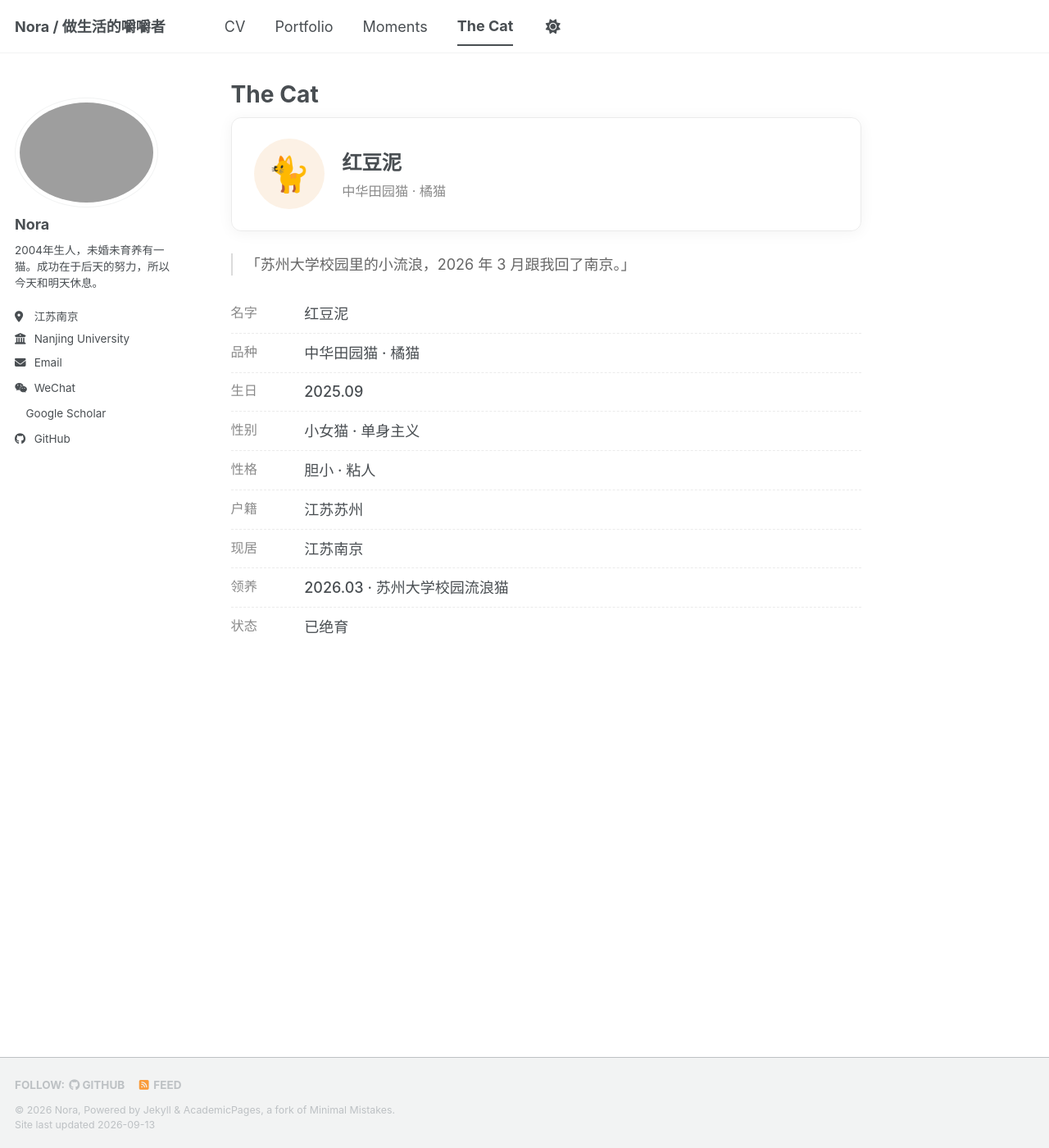
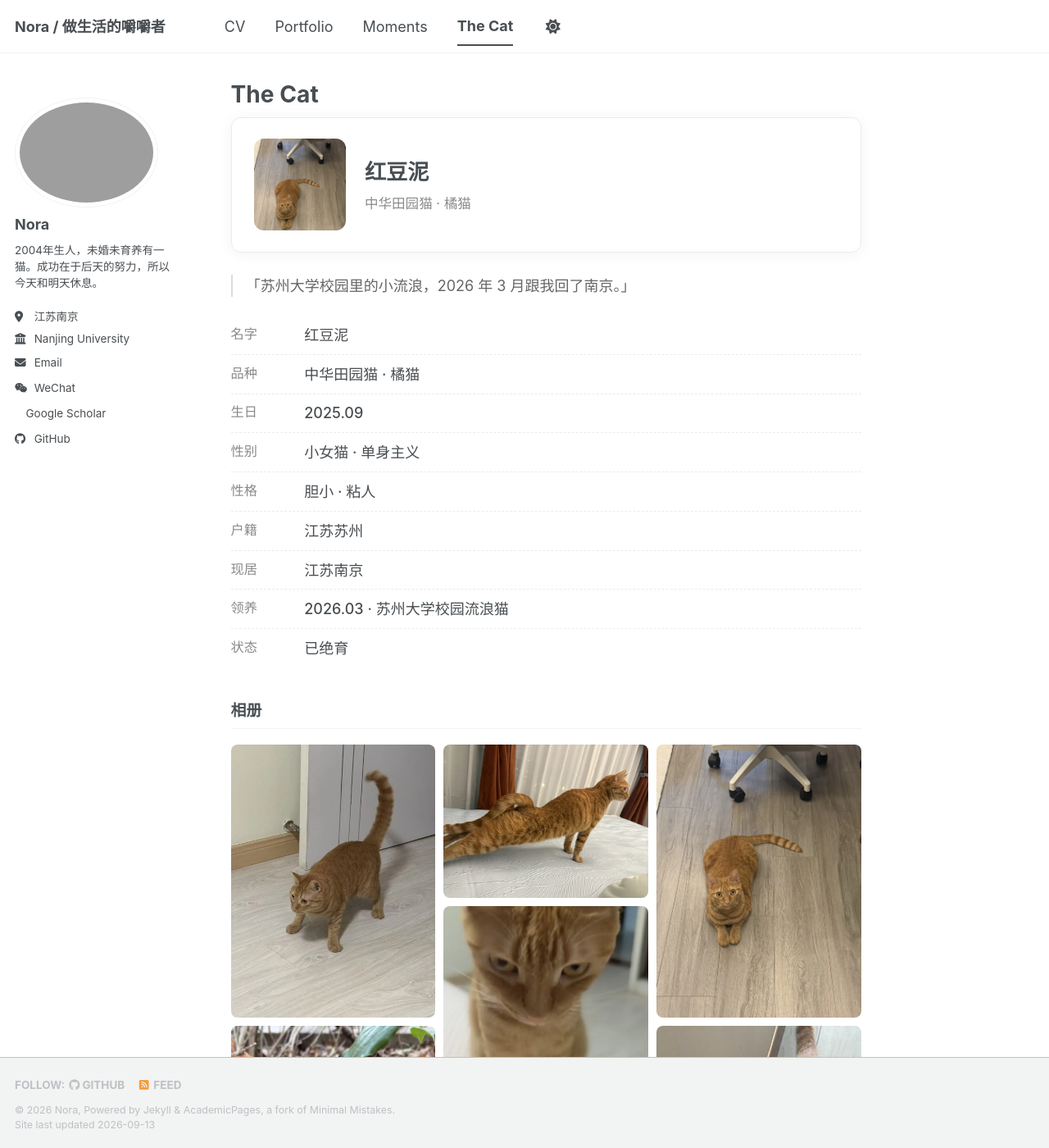
Before and after one commit to Nora1lib/Nora1lib.github.io, a Jekyll site: the page built from _pages/cat.html, in a window 1280 px wide and 1400 px high. Shown: the whole window at 82% size. Built offline with Jekyll 4.4.1, drawn with Linux system fonts in a browser that asks for light colours; a style sheet for code colours, icons or effects is not loaded.

Commit message:
小猫档案：加入真实照片与瀑布流相册
- 上传 9 张红豆泥的照片，压缩为 WebP（共 0.8 MB，原 20 MB）
- 头像使用第 7 张特写的智能方形裁切
- 相册采用瀑布流布局，保持图片原始比例不裁剪
- 点击照片可放大查看

```diff
--- a/_pages/cat.html
+++ b/_pages/cat.html
@@ -9,7 +9,7 @@ classes: wide
 <div class="cat">
 
   <div class="cat-card">
-    <div class="cat-card__avatar">🐈</div>
+    <div class="cat-card__photo"><img src="/images/cat/cat-avatar.webp" alt="红豆泥"></div>
     <div class="cat-card__info">
       <div class="cat-card__name">红豆泥</div>
       <div class="cat-card__sub">中华田园猫 · 橘猫</div>
@@ -30,41 +30,120 @@ classes: wide
     <div class="cat-row"><span class="cat-row__k">状态</span><span class="cat-row__v">已绝育</span></div>
   </div>
 
+  <h2 class="cat-h">相册</h2>
+
+  <div class="cat-gallery">
+    <a class="cat-zoom" href="/images/cat/cat-01.webp"><img src="/images/cat/cat-01.webp" alt="红豆泥的照片 1" loading="lazy"></a>
+    <a class="cat-zoom" href="/images/cat/cat-02.webp"><img src="/images/cat/cat-02.webp" alt="红豆泥的照片 2" loading="lazy"></a>
+    <a class="cat-zoom" href="/images/cat/cat-03.webp"><img src="/images/cat/cat-03.webp" alt="红豆泥的照片 3" loading="lazy"></a>
+    <a class="cat-zoom" href="/images/cat/cat-04.webp"><img src="/images/cat/cat-04.webp" alt="红豆泥的照片 4" loading="lazy"></a>
+    <a class="cat-zoom" href="/images/cat/cat-05.webp"><img src="/images/cat/cat-05.webp" alt="红豆泥的照片 5" loading="lazy"></a>
+    <a class="cat-zoom" href="/images/cat/cat-06.webp"><img src="/images/cat/cat-06.webp" alt="红豆泥的照片 6" loading="lazy"></a>
+    <a class="cat-zoom" href="/images/cat/cat-07.webp"><img src="/images/cat/cat-07.webp" alt="红豆泥的照片 7" loading="lazy"></a>
+    <a class="cat-zoom" href="/images/cat/cat-08.webp"><img src="/images/cat/cat-08.webp" alt="红豆泥的照片 8" loading="lazy"></a>
+    <a class="cat-zoom" href="/images/cat/cat-09.webp"><img src="/images/cat/cat-09.webp" alt="红豆泥的照片 9" loading="lazy"></a>
+  </div>
+
 </div>
 
 <style>
-  .cat-card { display: flex; align-items: center; gap: 1.2em;
+  .cat-card { display: flex; align-items: center; gap: 1.3em;
               padding: 1.4em 1.5em; margin: 0 0 1.5em;
               border: 1px solid rgba(0,0,0,.08); border-radius: 12px;
               box-shadow: 0 2px 18px rgba(0,0,0,.05); }
-  .cat-card__avatar { flex: 0 0 auto; width: 86px; height: 86px;
-                      display: flex; align-items: center; justify-content: center;
-                      font-size: 42px; line-height: 1;
-                      background: rgba(232, 154, 74, .14);
-                      border-radius: 50%; }
-  .cat-card__name { font-size: 1.35em; font-weight: 600; margin-bottom: .2em; }
-  .cat-card__sub { font-size: .9em; color: #8a8a8a; }
+  .cat-card__photo { flex: 0 0 auto; }
+  .cat-card__photo img { display: block; width: 112px; height: 112px;
+                         object-fit: cover; border-radius: 12px; }
+  .cat-card__name { font-size: 1.45em; font-weight: 600; margin-bottom: .25em; }
+  .cat-card__sub { font-size: .92em; color: #8a8a8a; }
 
   .cat-quote { margin: 0 0 2em; padding-left: .9em;
                border-left: 2px solid rgba(0,0,0,.14);
                color: #666; font-size: .95em; }
 
-  .cat-facts { margin: 0; }
+  .cat-facts { margin: 0 0 .5em; }
   .cat-row { display: flex; gap: 1.2em; padding: .55em 0;
              border-bottom: 1px dashed rgba(0,0,0,.08); }
   .cat-row:last-child { border-bottom: 0; }
   .cat-row__k { flex: 0 0 4.2em; color: #8a8a8a; font-size: .9em; }
   .cat-row__v { flex: 1 1 auto; font-weight: 500; }
 
+  .cat-h { margin: 2.2em 0 1em; padding-bottom: .35em; font-size: 1.05em;
+           border-bottom: 2px solid rgba(0,0,0,.08); }
+
+  /* 瀑布流：按图片原始比例排列，不裁剪 */
+  .cat-gallery { column-count: 3; column-gap: 10px; }
+  .cat-gallery a { display: block; margin: 0 0 10px; break-inside: avoid;
+                   cursor: zoom-in; }
+  .cat-gallery img { display: block; width: 100%; height: auto;
+                     border-radius: 8px; transition: opacity .15s ease; }
+  .cat-gallery a:hover img { opacity: .88; }
+
+  .cat-lightbox { margin: auto; padding: 0; border: 0; background: transparent;
+                  max-width: none; max-height: none; overflow: visible; }
+  .cat-lightbox::backdrop { background: rgba(0,0,0,.88); }
+  .cat-lightbox img { display: block; width: auto; height: auto;
+                      max-width: 92vw; max-height: 92vh; border-radius: 6px;
+                      box-shadow: 0 24px 70px rgba(0,0,0,.55); }
+  .cat-lightbox__close { position: fixed; top: 12px; right: 16px;
+                         width: 44px; height: 44px; padding: 0; border: 0;
+                         border-radius: 50%; background: rgba(255,255,255,.14);
+                         color: #fff; font-size: 26px; line-height: 1;
+                         cursor: pointer; }
+  .cat-lightbox__close:hover { background: rgba(255,255,255,.3); }
+
   html[data-theme="dark"] .cat-card { border-color: rgba(255,255,255,.14); }
-  html[data-theme="dark"] .cat-card__avatar { background: rgba(232,154,74,.18); }
   html[data-theme="dark"] .cat-card__sub { color: #9a9a9a; }
   html[data-theme="dark"] .cat-quote { color: #b8b8b8;
                                        border-left-color: rgba(255,255,255,.22); }
   html[data-theme="dark"] .cat-row { border-bottom-color: rgba(255,255,255,.12); }
   html[data-theme="dark"] .cat-row__k { color: #9a9a9a; }
 
+  @media (max-width: 900px) { .cat-gallery { column-count: 2; } }
   @media (max-width: 600px) {
     .cat-card { flex-direction: column; align-items: flex-start; }
+    .cat-gallery { column-gap: 6px; }
+    .cat-gallery a { margin-bottom: 6px; }
   }
 </style>
+
+<script>
+  (function () {
+    var links = document.querySelectorAll('a.cat-zoom');
+    if (!links.length || typeof HTMLDialogElement === 'undefined') return;
+
+    var dlg = document.createElement('dialog');
+    dlg.className = 'cat-lightbox';
+
+    var btn = document.createElement('button');
+    btn.type = 'button';
+    btn.className = 'cat-lightbox__close';
+    btn.setAttribute('aria-label', '关闭');
+    btn.textContent = '\u00d7';
+
+    var img = document.createElement('img');
+    img.alt = '';
+
+    dlg.appendChild(btn);
+    dlg.appendChild(img);
+    document.body.appendChild(dlg);
+
+    Array.prototype.forEach.call(links, function (a) {
+      a.addEventListener('click', function (e) {
+        e.preventDefault();
+        img.src = a.getAttribute('href');
+        document.documentElement.style.overflow = 'hidden';
+        dlg.showModal();
+      });
+    });
+
+    dlg.addEventListener('click', function (e) {
+      if (e.target === dlg) dlg.close();
+    });
+    btn.addEventListener('click', function () { dlg.close(); });
+    dlg.addEventListener('close', function () {
+      img.removeAttribute('src');
+      document.documentElement.style.overflow = '';
+    });
+  })();
+</script>
```
Also changed, not shown: images/cat/cat-01.webp (added), images/cat/cat-02.webp (added), images/cat/cat-03.webp (added), images/cat/cat-04.webp (added), images/cat/cat-05.webp (added), images/cat/cat-06.webp (added), images/cat/cat-07.webp (added), images/cat/cat-08.webp (added), images/cat/cat-09.webp (added), images/cat/cat-avatar.webp (added).
